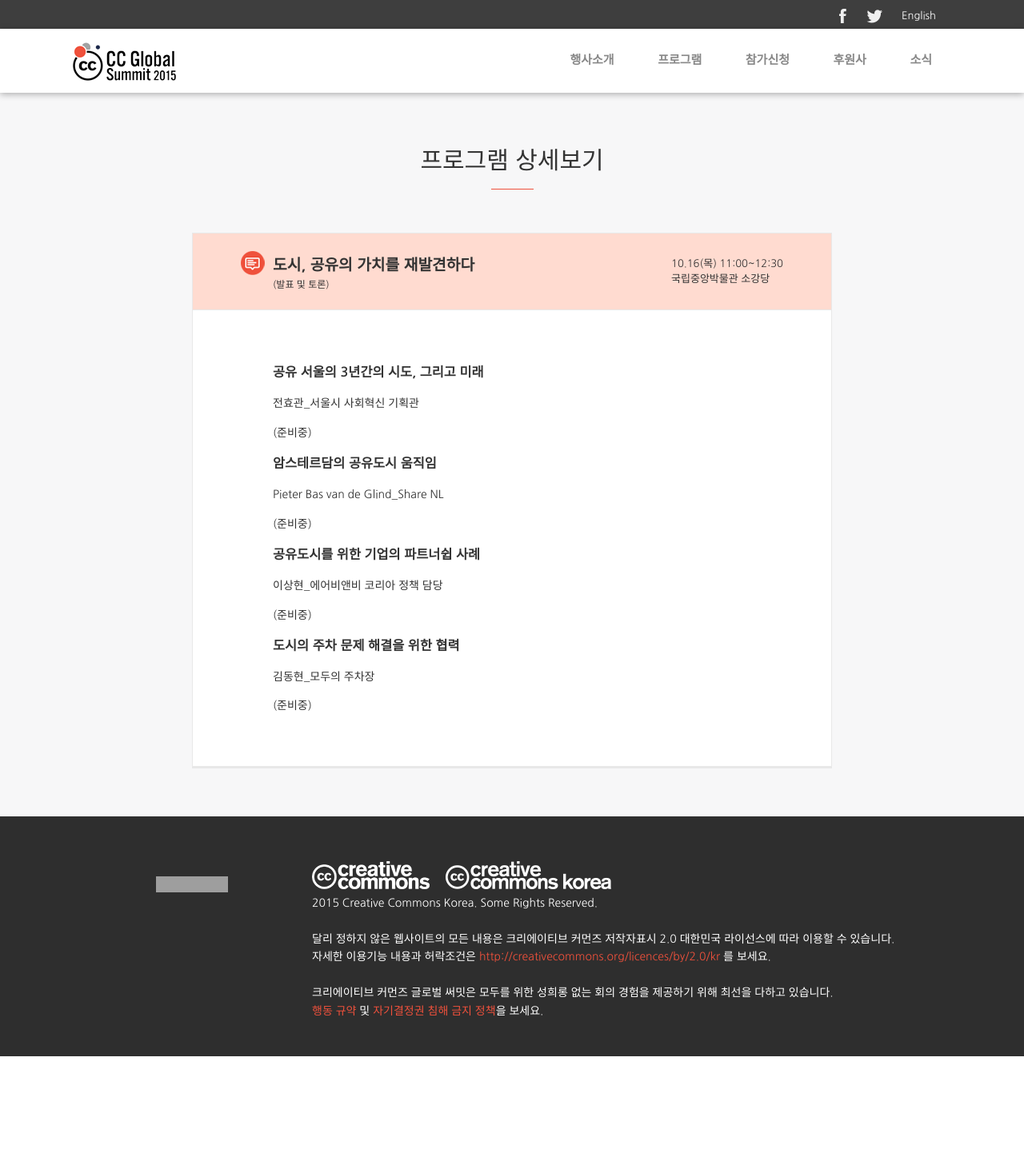
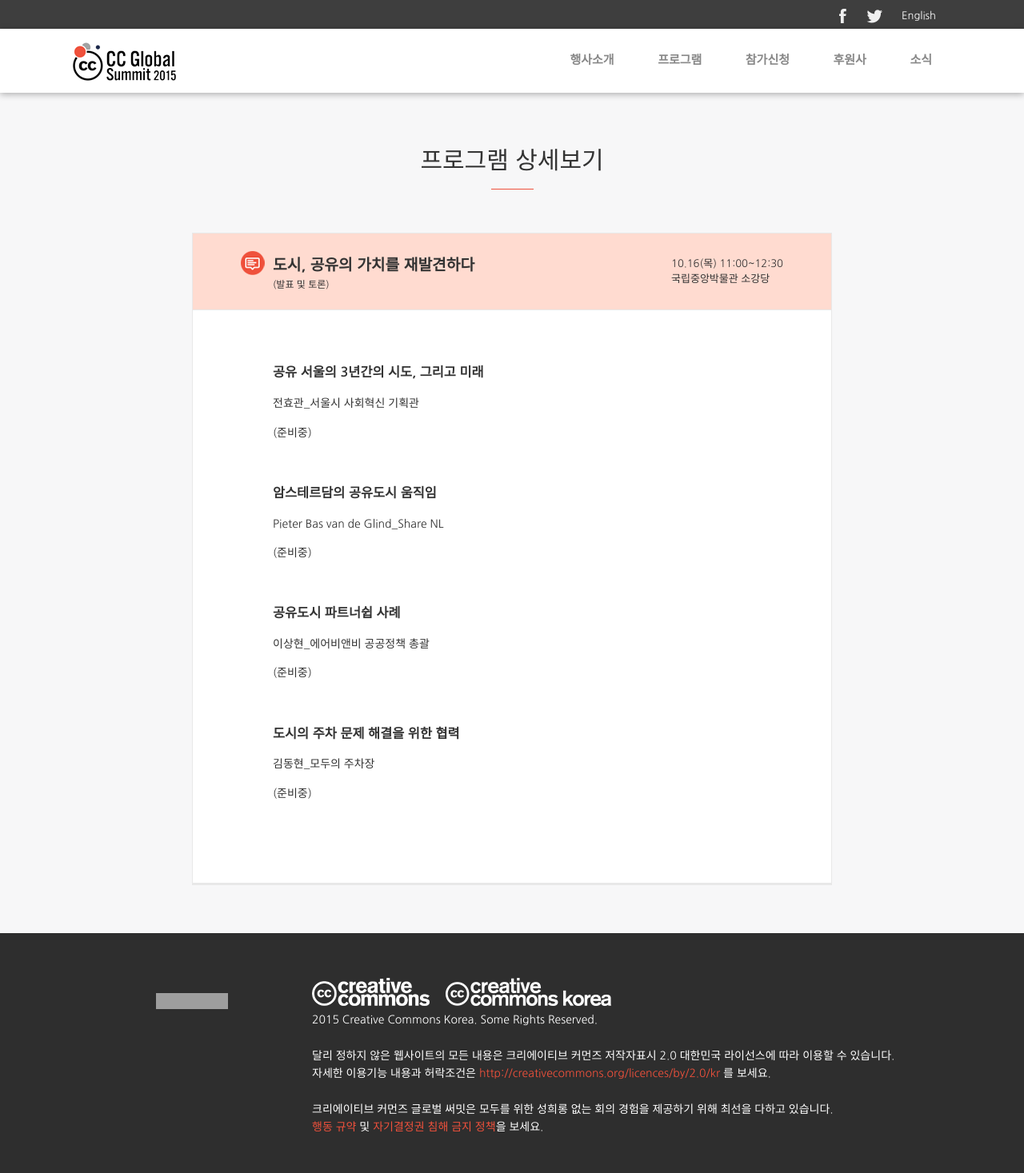
Before and after one commit to creativecommonskorea/2015-global-summit, a Jekyll site: the page built from _sessions/16-02.md, in a window 1280 px wide. Shown: the whole page at 80% size. Built offline with Jekyll 4.4.1, drawn with Linux system fonts in a browser that asks for light colours; nearby versions of some CDN libraries; before the commit the page ends 1321 px from its top, so only the background shows below that; grey boxes are pictures that could not be loaded.

Commit message:
이상현 / 연사 추가, 세션 제목 수정

```diff
--- a/_data/day16_programs.yml
+++ b/_data/day16_programs.yml
@@ -34,7 +34,7 @@
         도시, 공유의 가치를 재발견하다 <br>
         공유 서울의 3년간의 시도, 그리고 미래 / 전효관_서울시 사회혁신 기획관 <br>
         암스테르담의 공유도시 움직임 / Pieter Bas van de Glind_Share NL <br>
-        공유도시를 위한 기업의 파트너쉽 사례 / 이상현_에어비앤비 코리아 정책 담당 <br>
+        공유도시 파트너쉽 사례 / 이상현_에어비앤비 코리아 정책 담당 <br>
         도시의 주차 문제 해결을 위한 협력 / 김동현_모두의 주차장
       location: "중앙박물관 대강당"
       box: lightorange
--- a/_data/speakers.yml
+++ b/_data/speakers.yml
@@ -77,3 +77,9 @@
   organize: 서울시 서울혁신기획관
   describe: >
     서울시 하자센터장, 청년일자리허브 센터장을 거쳐 2014년 8월부터 서울시 서울혁신기획관으로 근무하고 있다. 2012년 부터 시작된 공유 서울의 정책과 앞으로의 계획을 나눌 계획이다.
+
+- name: 이상현
+  image: images/speaker/sp_sanghyeon_Lee.png
+  organize: 에어비앤비 공공정책 총괄
+  describe: >
+    Google에서 공공정책 담당 등 여러가지 분야에서 경험을 쌓고 현재 에어비앤비에서 정책을 총괄하며 한양대학교 국제학부 겸임교수로 재직중이다.
--- a/_includes/day16_detail.html
+++ b/_includes/day16_detail.html
@@ -71,7 +71,7 @@
                         <ul>
                             <li><b>공유 서울의 3년간의 시도, 그리고 미래</b><br>전효관_서울시 사회혁신 기획관</li>
                             <li><b>암스테르담의 공유도시 움직임</b><br>Pieter Bas van de Glind_Share NL</li>
-                            <li><b>공유도시를 위한 기업의 파트너쉽 사례</b><br>이상현_에어비앤비 코리아 정책 담당</li>
+                            <li><b>공유도시 파트너쉽 사례</b><br>이상현_에어비앤비 코리아 정책 담당</li>
                             <li><b>도시의 주차 문제 해결을 위한 협력</b><br>김동현_모두의 주차장 </li>
                         </ul>
                     </div>
--- a/_sessions/16-02.md
+++ b/_sessions/16-02.md
@@ -14,20 +14,28 @@ description: 국내외에서 진행되는 공유도시 흐름을 살펴보고
 
 (준비중)
 
+<br>
+
 ### 암스테르담의 공유도시 움직임
 
 [Pieter Bas van de Glind_Share NL](/speakers.html#speaker12)
 
 (준비중)
 
-### 공유도시를 위한 기업의 파트너쉽 사례
+<br>
 
-이상현_에어비앤비 코리아 정책 담당
+### 공유도시 파트너쉽 사례
+
+[이상현_에어비앤비 공공정책 총괄](/speakers.html#speaker14)
 
 (준비중)
+
+<br>
 
 ### 도시의 주차 문제 해결을 위한 협력
 
 김동현_모두의 주차장
 
 (준비중)
+
+<br>
```
Also changed, not shown: images/speaker/sp_sanghyeon_Lee.png (added).
